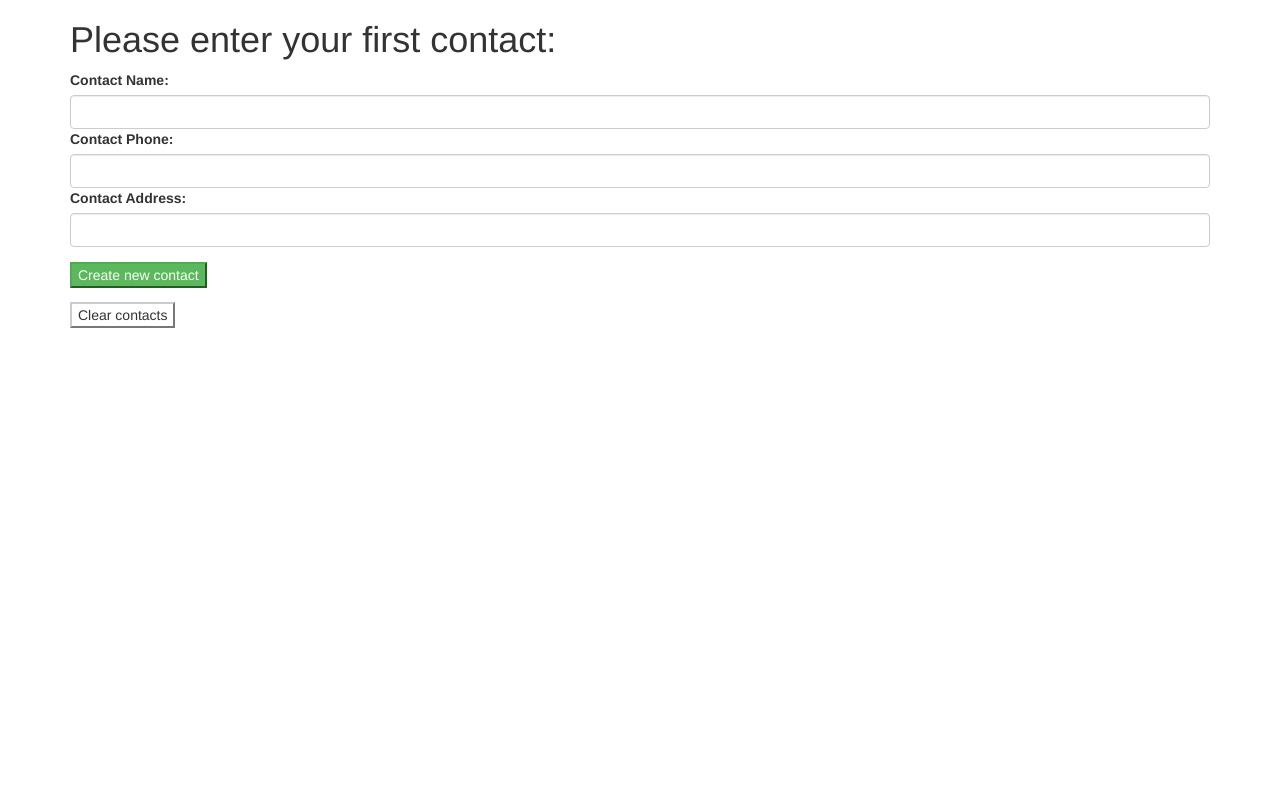
After one commit to IanMcKe/Code-Review-Silex-Twig, a PHP site: template views/contacts.html.twig in a window 1280 px wide. The commit adds this page. Run offline with PHP 8.4, Linux system fonts and the light colour scheme; the template is opened without the code that fills it, so the values that code supplies are empty; some libraries are stand-ins or nearby versions.

Commit message:
Basic features running swell

```diff
--- /dev/null
+++ b/views/contacts.html.twig
@@ -0,0 +1,37 @@
+<html>
+    <head>
+        <title>Address Book</title>
+        <link rel='stylesheet' href='https://maxcdn.bootstrapcdn.com/bootstrap/3.3.1/css/bootstrap.min.css'>
+    </head>
+    <body>
+        <div class="container">
+            {% if contacts is not empty %}
+                <h1>Here are your contacts: </h1>
+                <ul>
+                {% for contact in contacts %}
+                    <h3>{{ contact.getName }}</h3>
+                    <li>{{ contact.getPhone }}</li>
+                    <li>{{ contact.getAddress }}</li>
+                {% endfor %}
+                </ul>
+            {% else %}
+                <h1>Please enter your first contact:</h1>
+            {% endif %}
+
+            <form action='/create_contact' method='post'>
+                <div class='form-group'>
+                    <label for='name'>Contact Name:</label>
+                    <input id='name' name='name' class='form-control' type='text'>
+                    <label for='phone'>Contact Phone:</label>
+                    <input id='phone' name='phone' class='form-control' type='tel'>
+                    <label for='address'>Contact Address:</label>
+                    <input id='address' name='address' class='form-control' type='text'>
+                </div>
+                <button type='submit' class='btn-success'>Create new contact</button>
+            </form>
+            <form action='/delete_all_contacts' method='post'>
+                <button type='submit' class='btn-default'>Clear contacts</button>
+            </form>
+        </div>
+    </body>
+</html>
```
Also changed, not shown: app/app.php (added, +33 -0 lines), src/Contact.php (+6 -1 lines), views/create_contact.html.twig (added, +19 -0 lines), views/delete_all_contacts.html.twig (added, +14 -0 lines), README.md.
